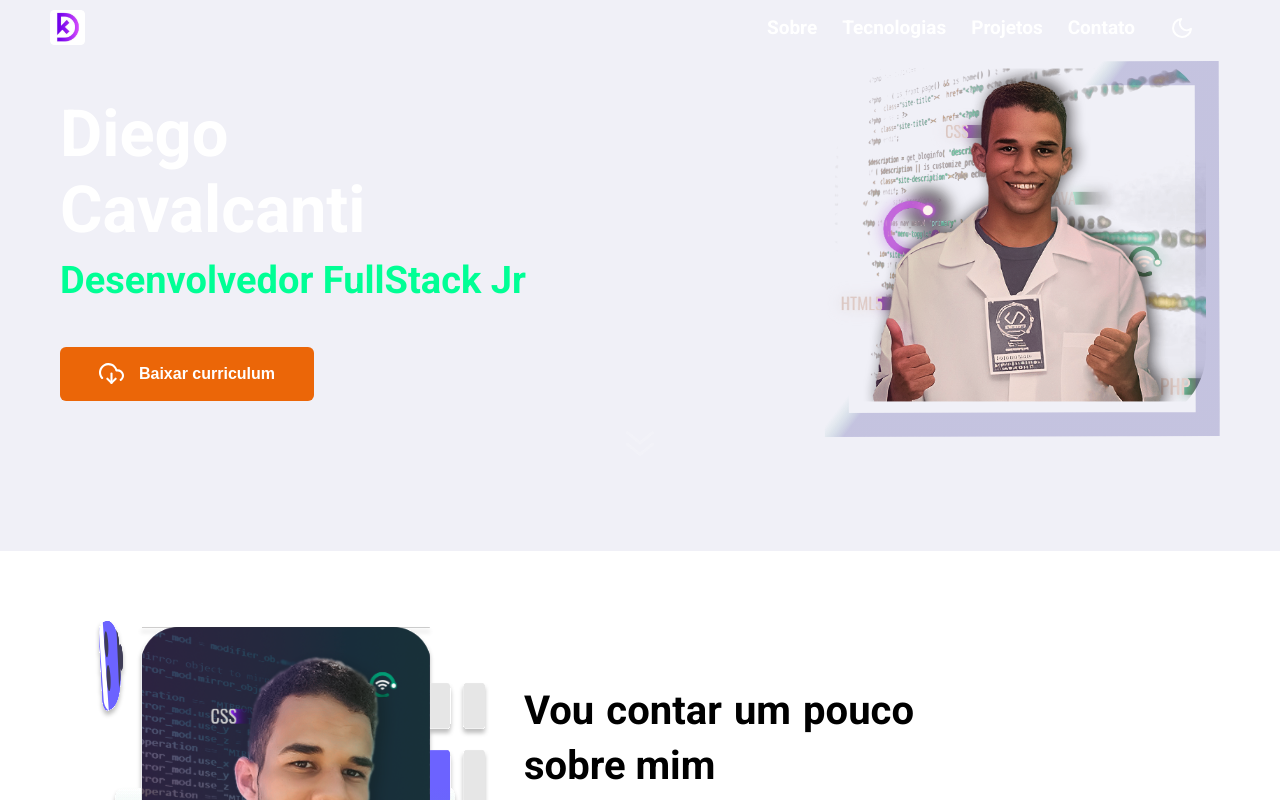
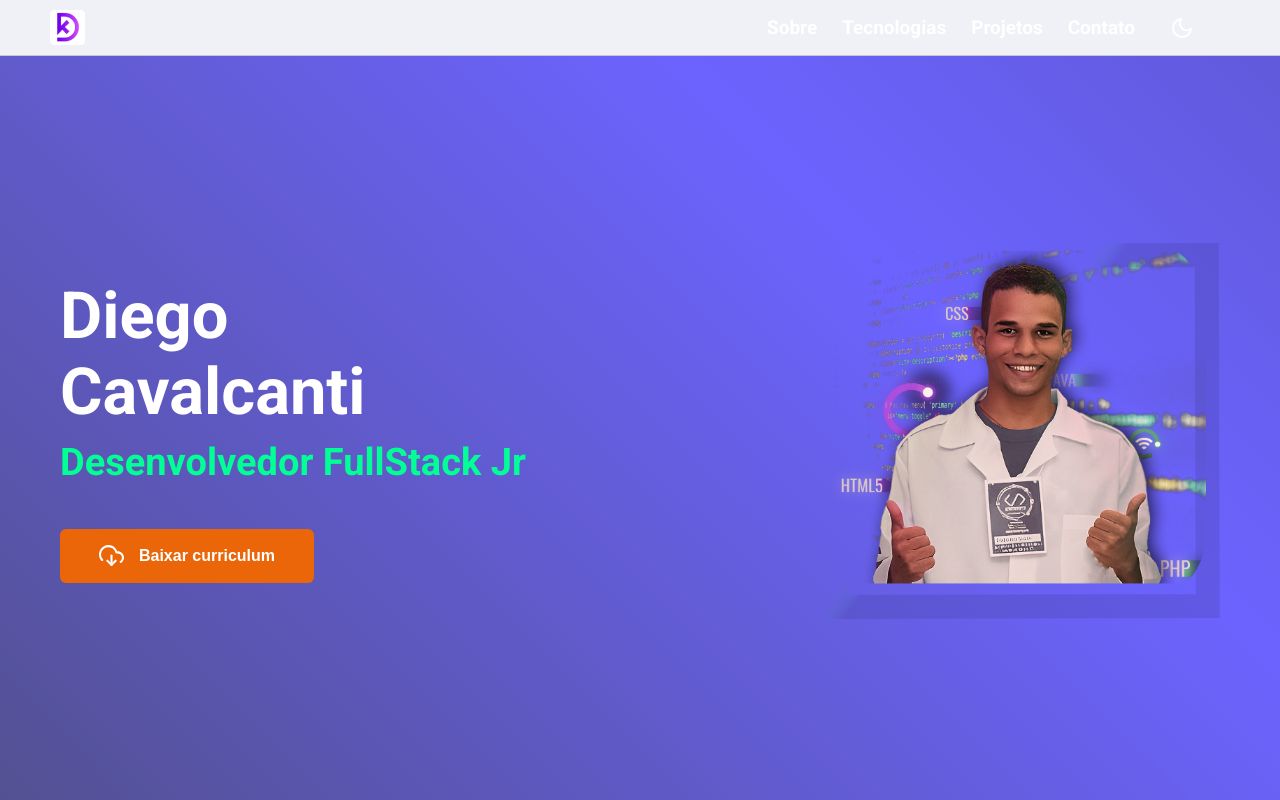
Before and after one commit to diegotimao/portifolio, a React (Create React App) app: page / in a window 1280 px wide. Shown: the top 800 px of the page. Built offline with nearby package versions, Linux system fonts and the light colour scheme.

Commit message:
feat: Adicionando theme darkmode Banner

```diff
--- a/src/components/Banner/banner.css
+++ b/src/components/Banner/banner.css
@@ -1,12 +1,22 @@
-.banner-container {
+.banner-container-ligth-theme {
   background: linear-gradient(45deg, #514f88, #6C63FF, #4f4ba1);
-  /* background-image: url('../../assets/banner.svg'); */
   background-position: center;
   background-repeat: none;
   background-size: 150% 150%;
   border-top: 1px solid rgb(204, 199, 199);
-  border-bottom: 1px solid rgb(204, 199, 199);
-  height: 620px;
+  height: 100vh;
+  width: 100%;
+  z-index: 0;
+  animation: colors ease 2s infinite;
+}
+
+.banner-container-black-theme {
+  background: linear-gradient(45deg, #29273d, #312f7e, #4f4c75);
+  background-position: center;
+  background-repeat: none;
+  background-size: 150% 150%;
+  border-top: 1px solid rgb(204, 199, 199);
+  height: 100vh;
   width: 100%;
   z-index: 0;
   animation: colors ease 2s infinite;
@@ -18,7 +28,7 @@
   }
 
   50% {
-    background-position: 20% 100%;
+    background-position: 10% 100%;
   }
 
   100% {
@@ -119,7 +129,6 @@
 .btn-bottom {
   display: flex;
   justify-content: center;
-  margin-bottom: 55px;
   width: 100%;
   height: 55px;
 }
@@ -143,12 +152,12 @@
 @keyframes drive {
   from {
     width: 30px;
-    margin-top: -60px;
+    margin-top: -30px;
     opacity: 0;
   }
 
   to {
-    margin-top: 2px;
+    margin-top: 20px;
     width: 22px;
     opacity: 1;
   }
```
